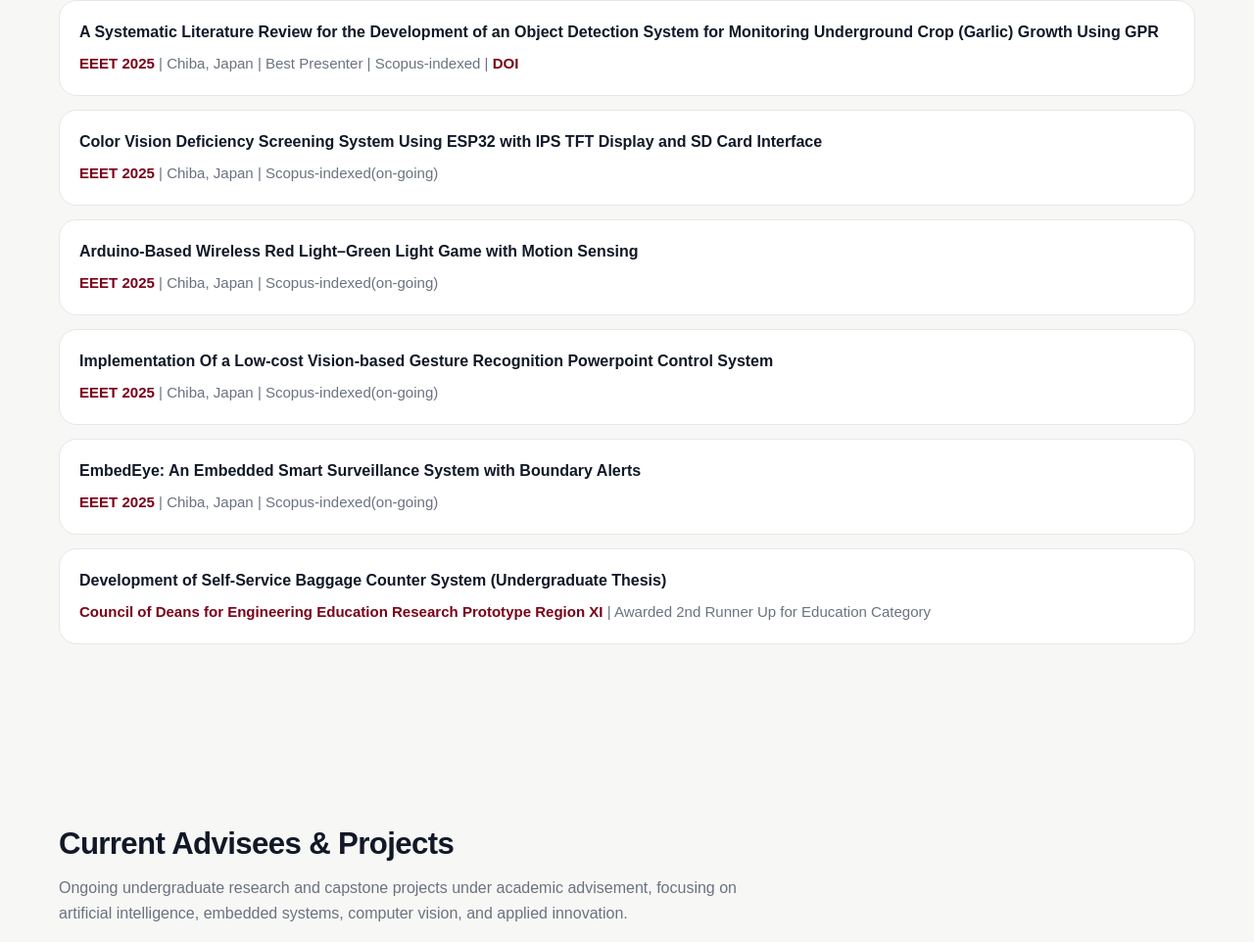
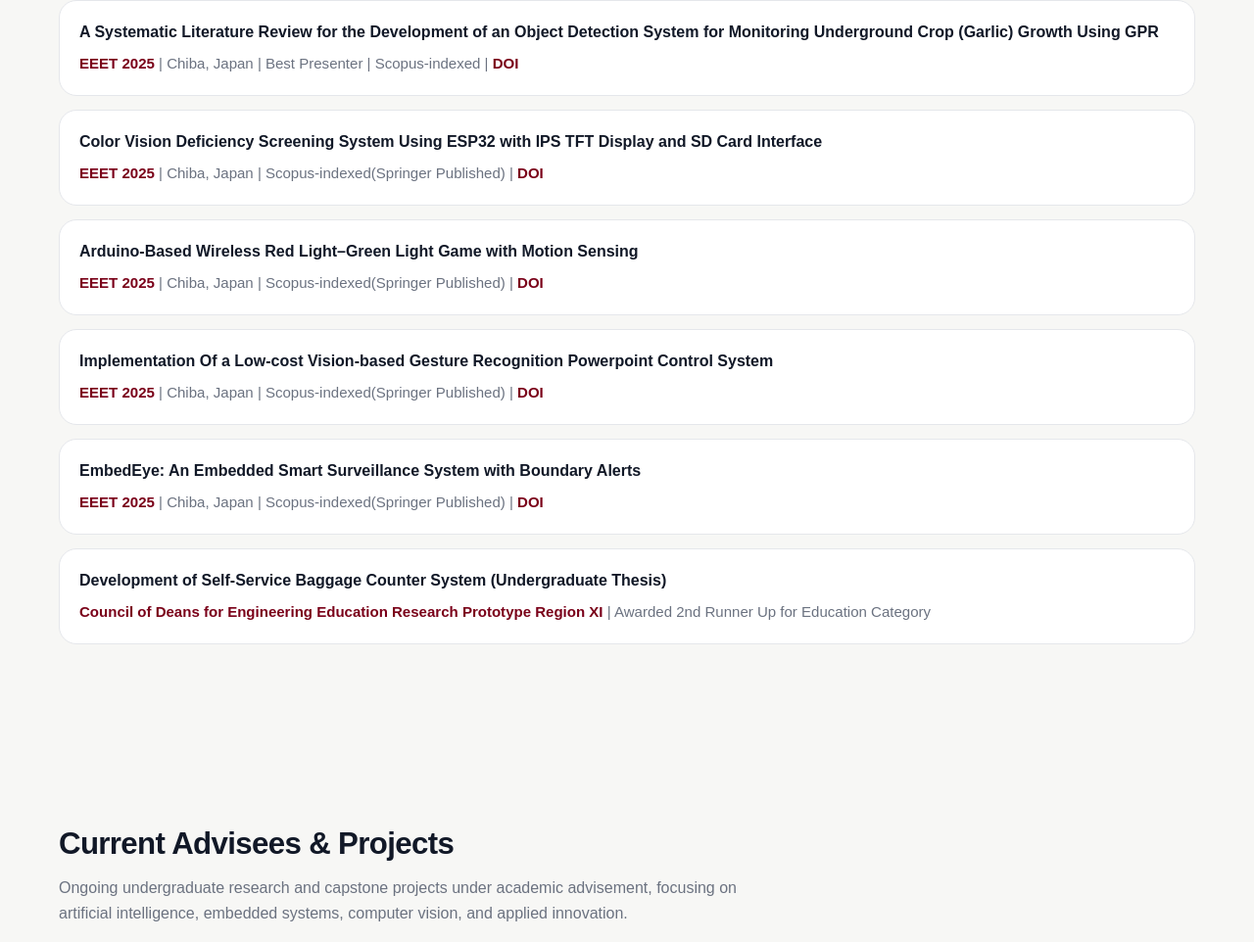
Before and after one commit to johnqwerty202/johnbacus, a plain HTML site: page index.html in a window 1280 px wide. Shown: the part 4279-5241 px from the top of the page at 98% size. Drawn offline with Linux system fonts and the light colour scheme.

Commit message:
Add Springer DOIs for EEET 2025 papers

```diff
--- a/index.html
+++ b/index.html
@@ -723,22 +723,22 @@
 
             <div class="pub-item">
               <h3>Color Vision Deficiency Screening System Using ESP32 with IPS TFT Display and SD Card Interface</h3>
-              <p><span class="highlight">EEET 2025</span> | Chiba, Japan | Scopus-indexed(on-going)</p>
+              <p><span class="highlight">EEET 2025</span> | Chiba, Japan | Scopus-indexed(Springer Published) | <a href="https://doi.org/10.1007/978-981-95-9442-9_22" target="_blank" rel="noopener noreferrer">DOI</a></p>
             </div>
 
             <div class="pub-item">
               <h3>Arduino-Based Wireless Red Light–Green Light Game with Motion Sensing</h3>
-              <p><span class="highlight">EEET 2025</span> | Chiba, Japan | Scopus-indexed(on-going)</p>
+              <p><span class="highlight">EEET 2025</span> | Chiba, Japan | Scopus-indexed(Springer Published) | <a href="https://doi.org/10.1007/978-981-95-9442-9_20" target="_blank" rel="noopener noreferrer">DOI</a></p>
             </div>
 
             <div class="pub-item">
               <h3>Implementation Of a Low-cost Vision-based Gesture Recognition Powerpoint Control System</h3>
-              <p><span class="highlight">EEET 2025</span> | Chiba, Japan | Scopus-indexed(on-going)</p>
+              <p><span class="highlight">EEET 2025</span> | Chiba, Japan | Scopus-indexed(Springer Published) | <a href="https://doi.org/10.1007/978-981-95-9442-9_16" target="_blank" rel="noopener noreferrer">DOI</a></p>
             </div>
 
             <div class="pub-item">
               <h3>EmbedEye: An Embedded Smart Surveillance System with Boundary Alerts</h3>
-              <p><span class="highlight">EEET 2025</span> | Chiba, Japan | Scopus-indexed(on-going)</p>
+              <p><span class="highlight">EEET 2025</span> | Chiba, Japan | Scopus-indexed(Springer Published) | <a href="https://doi.org/10.1007/978-981-95-9442-9_24" target="_blank" rel="noopener noreferrer">DOI</a></p>
             </div>
 
             <div class="pub-item">
```
